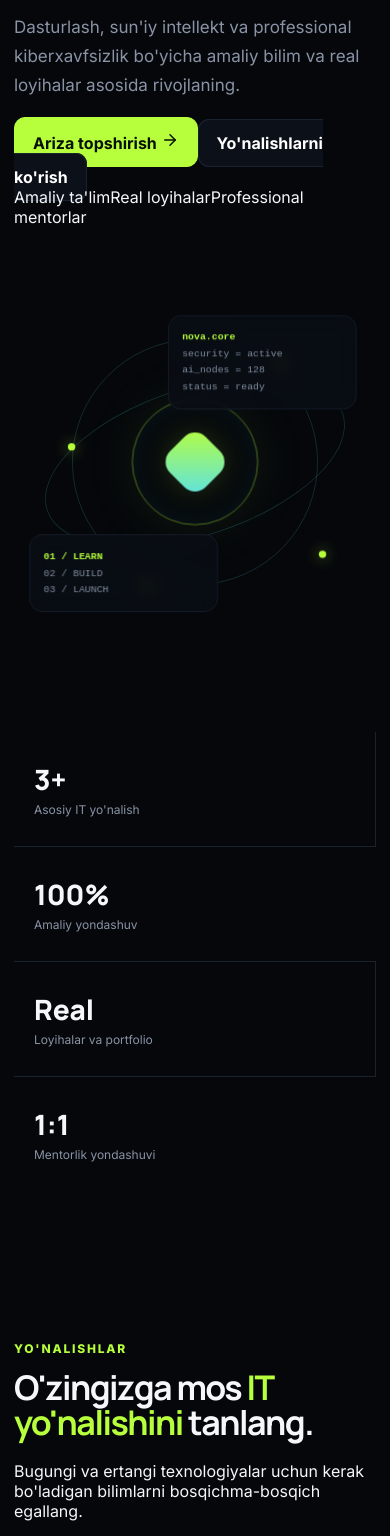
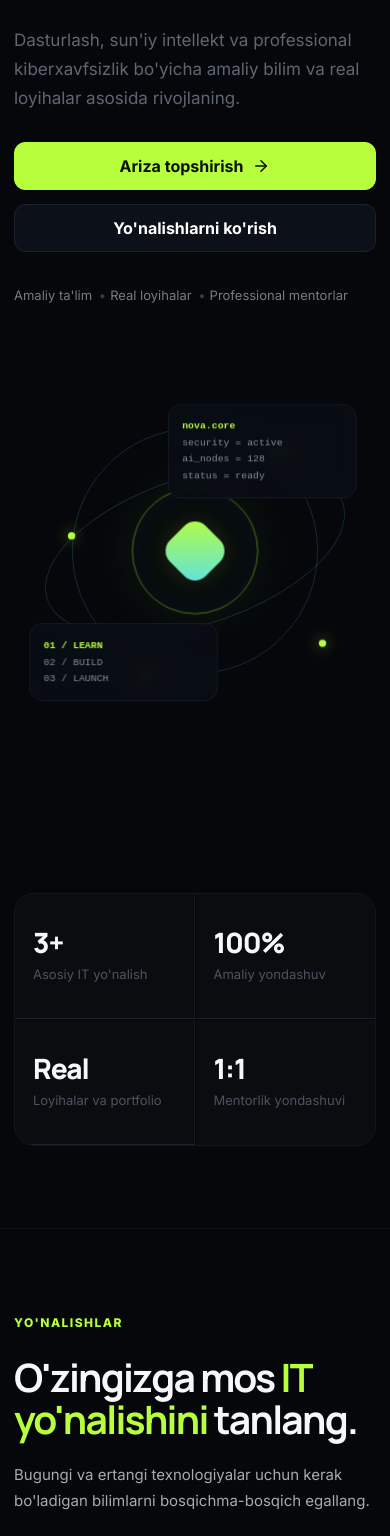
Before and after one commit to OXERUZ/nova-it, a Next.js app: page / in a window 390 px wide. Shown: the part 312-1848 px from the top of the page. Built offline with nearby package versions, Linux system fonts and the light colour scheme.

Commit message:
Improve premium homepage spacing and responsive layout

```diff
--- a/src/app/globals.css
+++ b/src/app/globals.css
@@ -117,3 +117,546 @@ button { cursor: pointer; }
   .process { grid-template-columns:1fr; } .career { padding:28px; } .footer-grid { flex-direction:column; }
   .actions .btn { width:100%; text-align:center; } .field.full { grid-column:auto; }
 }
+
+/* =========================================================
+   NOVA ACADEMY — PREMIUM SPACING & LAYOUT
+   ========================================================= */
+
+html {
+  scroll-behavior: smooth;
+}
+
+section[id] {
+  scroll-margin-top: 90px;
+}
+
+/* ---------- General typography ---------- */
+
+.section {
+  padding: 120px 0;
+  position: relative;
+}
+
+.section + .section {
+  border-top: 1px solid rgba(255,255,255,.035);
+}
+
+.h2 {
+  max-width: 900px;
+  margin: 18px 0 28px;
+  font-size: clamp(36px, 5vw, 64px);
+  line-height: 1.06;
+  letter-spacing: -.045em;
+}
+
+.section-lead {
+  max-width: 720px;
+  margin: 0 0 48px;
+  font-size: 17px;
+  line-height: 1.8;
+  opacity: .68;
+}
+
+.eyebrow {
+  display: inline-flex;
+  align-items: center;
+  gap: 8px;
+  margin-bottom: 8px;
+  letter-spacing: .12em;
+}
+
+/* ---------- Hero ---------- */
+
+.hero {
+  padding: 125px 0 95px;
+  position: relative;
+}
+
+.hero-grid {
+  display: grid;
+  grid-template-columns: minmax(0, 1.08fr) minmax(380px, .92fr);
+  align-items: center;
+  gap: 80px;
+}
+
+.hero-title {
+  max-width: 850px;
+  margin: 22px 0 28px;
+  font-size: clamp(48px, 6.4vw, 82px);
+  line-height: 1.02;
+  letter-spacing: -.055em;
+}
+
+.hero-subtitle {
+  max-width: 680px;
+  margin: 0 0 38px;
+  font-size: 18px;
+  line-height: 1.8;
+  opacity: .68;
+}
+
+.hero-actions {
+  display: flex;
+  align-items: center;
+  gap: 14px;
+  flex-wrap: wrap;
+  margin-bottom: 34px;
+}
+
+.hero-trust {
+  display: flex;
+  flex-wrap: wrap;
+  gap: 10px 22px;
+  font-size: 13px;
+  opacity: .48;
+}
+
+.hero-trust span {
+  position: relative;
+}
+
+.hero-trust span:not(:last-child)::after {
+  content: "•";
+  position: absolute;
+  right: -14px;
+  opacity: .45;
+}
+
+/* ---------- Stats ---------- */
+
+.stats-section {
+  padding: 42px 0;
+}
+
+.stats-grid {
+  display: grid;
+  grid-template-columns: repeat(4, 1fr);
+  gap: 1px;
+  overflow: hidden;
+  border: 1px solid rgba(255,255,255,.06);
+  border-radius: 20px;
+}
+
+.stat {
+  min-height: 145px;
+  padding: 32px 28px;
+  display: flex;
+  flex-direction: column;
+  justify-content: center;
+  gap: 9px;
+  background: rgba(255,255,255,.018);
+}
+
+.stat + .stat {
+  border-left: 1px solid rgba(255,255,255,.06);
+}
+
+.stat strong {
+  font-size: 34px;
+  line-height: 1;
+  letter-spacing: -.04em;
+}
+
+.stat span {
+  font-size: 13px;
+  line-height: 1.5;
+  opacity: .52;
+}
+
+/* ---------- Cards ---------- */
+
+.cards-grid {
+  display: grid;
+  grid-template-columns: repeat(3, minmax(0, 1fr));
+  gap: 22px;
+  margin-top: 50px;
+}
+
+.cards-grid .card {
+  min-height: 360px;
+}
+
+.card {
+  padding: 30px;
+  border-radius: 20px;
+  transition:
+    transform .25s ease,
+    border-color .25s ease,
+    background .25s ease;
+}
+
+.card:hover {
+  transform: translateY(-5px);
+}
+
+.card h3 {
+  margin: 16px 0 13px;
+  line-height: 1.25;
+}
+
+.card p {
+  line-height: 1.75;
+}
+
+.card-icon {
+  width: 46px;
+  height: 46px;
+  display: grid;
+  place-items: center;
+  border-radius: 13px;
+}
+
+.tags {
+  display: flex;
+  flex-wrap: wrap;
+  gap: 7px;
+  margin-top: 24px;
+}
+
+.tag {
+  padding: 6px 9px;
+  border-radius: 8px;
+  font-size: 11px;
+}
+
+.card-link {
+  display: inline-block;
+  margin-top: 27px;
+  font-size: 13px;
+}
+
+/* ---------- Why Nova ---------- */
+
+.feature-grid {
+  display: grid;
+  grid-template-columns: repeat(4, minmax(0, 1fr));
+  gap: 18px;
+  margin-top: 52px;
+}
+
+.feature-card {
+  min-height: 260px;
+}
+
+.feature-card h3 {
+  margin-top: 22px;
+}
+
+/* ---------- Roadmap ---------- */
+
+.roadmap-box,
+.ai-box,
+.career-box {
+  display: grid;
+  grid-template-columns: minmax(0, 1fr) 300px;
+  align-items: center;
+  gap: 70px;
+  padding: 70px;
+  border: 1px solid rgba(255,255,255,.07);
+  border-radius: 28px;
+  background:
+    radial-gradient(circle at 85% 50%, rgba(255,255,255,.045), transparent 35%),
+    rgba(255,255,255,.015);
+}
+
+.roadmap-content .h2,
+.ai-box .h2,
+.career-box .h2 {
+  margin-bottom: 25px;
+}
+
+.roadmap-visual,
+.career-icon {
+  display: grid;
+  place-items: center;
+  min-height: 250px;
+  border-radius: 24px;
+  border: 1px solid rgba(255,255,255,.06);
+  background: rgba(255,255,255,.02);
+  opacity: .75;
+}
+
+.check-list {
+  display: grid;
+  gap: 14px;
+  margin-top: 34px;
+}
+
+.check-item {
+  display: flex;
+  align-items: center;
+  gap: 12px;
+  font-size: 14px;
+  line-height: 1.5;
+  opacity: .72;
+}
+
+.check-item svg {
+  flex: 0 0 auto;
+}
+
+/* ---------- AI ---------- */
+
+.ai-box {
+  grid-template-columns: minmax(0, 1fr) 240px;
+}
+
+.ai-box > svg {
+  justify-self: center;
+  opacity: .7;
+}
+
+/* ---------- Process ---------- */
+
+.process {
+  display: grid;
+  grid-template-columns: repeat(4, minmax(0, 1fr));
+  gap: 18px;
+  margin-top: 50px;
+}
+
+.process .card {
+  min-height: 205px;
+}
+
+.process-num {
+  margin-bottom: 28px;
+  font-size: 12px;
+  font-weight: 800;
+}
+
+.process .card h3 {
+  margin-bottom: 12px;
+}
+
+/* ---------- Career ---------- */
+
+.career-box {
+  grid-template-columns: minmax(0, 1fr) 280px;
+}
+
+.career-box .btn {
+  margin-top: 12px;
+}
+
+/* ---------- FAQ ---------- */
+
+.faq {
+  max-width: 900px;
+  margin-top: 48px;
+}
+
+.faq details {
+  padding: 22px 0;
+  border-bottom: 1px solid rgba(255,255,255,.07);
+}
+
+.faq summary {
+  display: flex;
+  align-items: center;
+  justify-content: space-between;
+  gap: 25px;
+  cursor: pointer;
+  font-size: 16px;
+  line-height: 1.5;
+}
+
+.faq summary span {
+  flex: 0 0 auto;
+  font-size: 22px;
+  opacity: .55;
+}
+
+.faq details p {
+  max-width: 760px;
+  margin: 17px 0 4px;
+  line-height: 1.75;
+  opacity: .62;
+}
+
+/* ---------- Footer ---------- */
+
+.footer {
+  padding: 70px 0 45px;
+}
+
+.footer-grid {
+  align-items: flex-start;
+  gap: 50px;
+}
+
+.footer-grid p {
+  margin-top: 14px;
+  line-height: 1.6;
+  opacity: .55;
+}
+
+/* ---------- Buttons ---------- */
+
+.btn {
+  min-height: 48px;
+  padding: 0 20px;
+  display: inline-flex;
+  align-items: center;
+  justify-content: center;
+  gap: 9px;
+}
+
+/* =========================================================
+   RESPONSIVE
+   ========================================================= */
+
+@media (max-width: 1050px) {
+  .hero-grid {
+    grid-template-columns: 1fr;
+    gap: 50px;
+  }
+
+  .hero-grid > :last-child {
+    max-width: 650px;
+  }
+
+  .cards-grid {
+    grid-template-columns: repeat(2, minmax(0, 1fr));
+  }
+
+  .feature-grid {
+    grid-template-columns: repeat(2, minmax(0, 1fr));
+  }
+
+  .stats-grid {
+    grid-template-columns: repeat(2, 1fr);
+  }
+
+  .stat + .stat {
+    border-left: 0;
+  }
+
+  .stat:nth-child(odd) {
+    border-right: 1px solid rgba(255,255,255,.06);
+  }
+
+  .roadmap-box,
+  .ai-box,
+  .career-box {
+    grid-template-columns: 1fr;
+    gap: 40px;
+    padding: 50px;
+  }
+
+  .roadmap-visual,
+  .career-icon {
+    min-height: 190px;
+  }
+
+  .process {
+    grid-template-columns: repeat(2, minmax(0, 1fr));
+  }
+}
+
+@media (max-width: 680px) {
+  .section {
+    padding: 82px 0;
+  }
+
+  .hero {
+    padding: 85px 0 65px;
+  }
+
+  .hero-title {
+    font-size: clamp(42px, 13vw, 62px);
+  }
+
+  .hero-subtitle {
+    font-size: 16px;
+    line-height: 1.7;
+    margin-bottom: 30px;
+  }
+
+  .hero-actions {
+    align-items: stretch;
+    flex-direction: column;
+  }
+
+  .hero-actions .btn {
+    width: 100%;
+  }
+
+  .hero-trust {
+    gap: 8px 18px;
+    line-height: 1.5;
+  }
+
+  .h2 {
+    font-size: clamp(34px, 10vw, 48px);
+    line-height: 1.08;
+    margin-bottom: 22px;
+  }
+
+  .section-lead {
+    font-size: 15px;
+    line-height: 1.7;
+    margin-bottom: 34px;
+  }
+
+  .cards-grid,
+  .feature-grid,
+  .process {
+    grid-template-columns: 1fr;
+    gap: 15px;
+    margin-top: 35px;
+  }
+
+  .cards-grid .card {
+    min-height: auto;
+  }
+
+  .feature-card {
+    min-height: auto;
+  }
+
+  .stats-grid {
+    grid-template-columns: 1fr 1fr;
+  }
+
+  .stat {
+    min-height: 125px;
+    padding: 24px 18px;
+  }
+
+  .stat strong {
+    font-size: 28px;
+  }
+
+  .stat:nth-child(odd) {
+    border-right: 1px solid rgba(255,255,255,.06);
+  }
+
+  .roadmap-box,
+  .ai-box,
+  .career-box {
+    padding: 30px 23px;
+    border-radius: 22px;
+  }
+
+  .roadmap-visual,
+  .career-icon {
+    min-height: 150px;
+  }
+
+  .process {
+    margin-top: 35px;
+  }
+
+  .process .card {
+    min-height: 170px;
+  }
+
+  .faq {
+    margin-top: 34px;
+  }
+
+  .faq summary {
+    font-size: 15px;
+  }
+}
```
